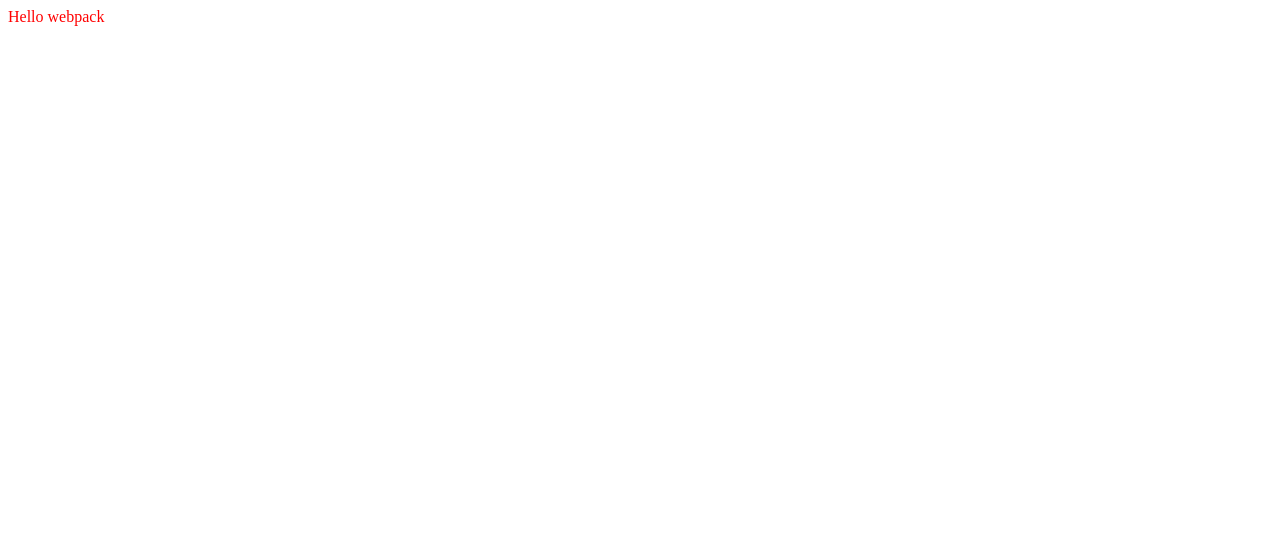
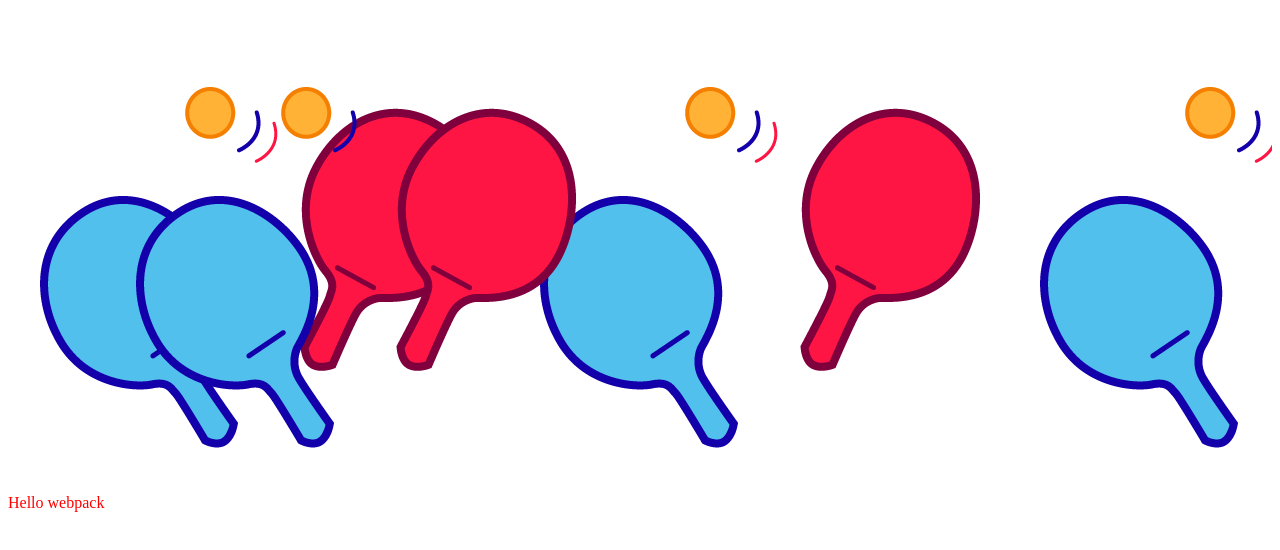
Before and after one commit to ps3611/webpack-playground, a website built with webpack: page webpack-demo/dist/index.html in a window 1280 px wide. Built offline with nearby package versions, Linux system fonts and the light colour scheme.

Commit message:
feat: loading files

```diff
--- a/webpack-demo/src/index.js
+++ b/webpack-demo/src/index.js
@@ -1,10 +1,16 @@
 import _ from 'lodash';
-import './style.css'
+import './style.css';
+import Icon from './icon.png';
 
 function component() {
-  let element = document.createElement('div');
+  const element = document.createElement('div');
   element.innerHTML = _.join(['Hello', 'webpack'], ' ');
   element.classList.add('hello');
+
+  const myIcon = new Image();
+  myIcon.src = Icon;
+  element.appendChild(myIcon);
+
   return element;
 }
 
--- a/webpack-demo/src/style.css
+++ b/webpack-demo/src/style.css
@@ -1,3 +1,4 @@
 .hello {
   color: red;
+  background: url('./icon.png');
 }
--- a/webpack-demo/webpack.config.js
+++ b/webpack-demo/webpack.config.js
@@ -13,7 +13,7 @@ module.exports = {
         use: ['style-loader', 'css-loader']
       },
       {
-        test:,/\(png|svg|jpg|gif)$/,
+        test: /\.(png|svg|jpg|gif)$/,
         use: ['file-loader']
       }
     ]
```
Also changed, not shown: webpack-demo/dist/8c236a0921c4426427bb066aa502f4ae.png (added), webpack-demo/dist/bundle.js, webpack-demo/src/icon.png (added).
